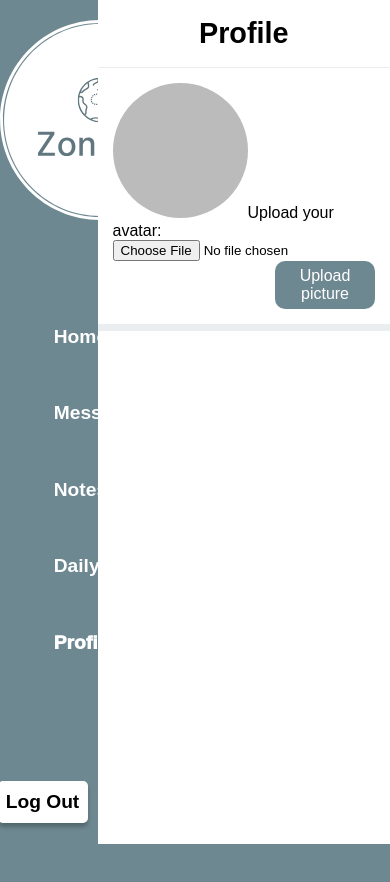
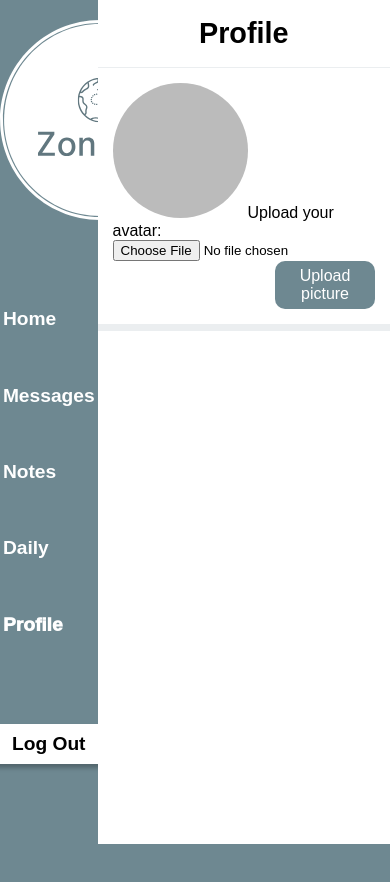
Before and after one commit to politechnika-team/zonelify, a React (Create React App) app: page /profile in a window 390 px wide. Shown: the top 882 px of the page. Built offline with nearby package versions, Linux system fonts and the light colour scheme; no server answers; sample sign-in values are in the browser's storage.

Commit message:
Navbar Styling Fix

```diff
--- a/src/MainSite.css
+++ b/src/MainSite.css
@@ -83,7 +83,7 @@ nav{
     display: flex;
     flex-direction: column;
     justify-content: space-between;
-
+    align-items: center;
 }
 
 .nav-buttons{
@@ -92,30 +92,14 @@ nav{
     justify-content: space-between;
     align-items: flex-start;
     height: 40vh;
-    width: 100%;
-    margin-left: 50%;
     font-size: 1.2rem;
     font-weight: 600;
 }
 
-
-
-.nav-logout{
-    display: flex;
-    justify-content: flex-end;
-    align-items: center;
-    width: 100%;
-    height: 10vh;
-    flex-wrap: nowrap;
-}
-
-.nav-logout button{
-    margin-right: 10px;
-}
-
-.nav-logout button{
-    min-width: 90px;
-    height: 50%;
+.logout-btn{
+    min-width: 120px;
+    height: 40px;
+    margin-bottom: 80px;
     background-color: #f5f5f5;
     color: #000000;
     border: none;
--- a/src/components/Navbar.js
+++ b/src/components/Navbar.js
@@ -36,9 +36,7 @@ export default function Navbar() {
           Profile
         </NavLink>
       </div>
-      <div className="nav-logout">
-        <button onClick={handleLogOut}>Log Out</button>
-      </div>
+        <button onClick={handleLogOut} className="logout-btn">Log Out</button>
     </nav>
   );
 }
--- a/src/index.css
+++ b/src/index.css
@@ -147,10 +147,36 @@ body{
     flex-direction: column;
     justify-content: center;
     align-items: center;
+    margin: 0 auto;
+    max-width: 500px;
+    height: 800px;
+  }
+
+  h1{
+    font-size: calc(
+      2rem + 1.5vw
+    );
+  }
+
+  .logo-container h1{
+    font-size: calc(
+      4rem + 1.5vw
+    );
+  }
+
+  .logo-container h2{
+    font-size: calc(
+      1rem + 1.2vw
+    );
+    margin-bottom: 50px;
   }
 
   .login-wrapper{
-    width: 290px;
+    width: 100%;
+  }
+
+  .register-wrapper{
+    width: 100%;
   }
 
   .logo-container{
```
